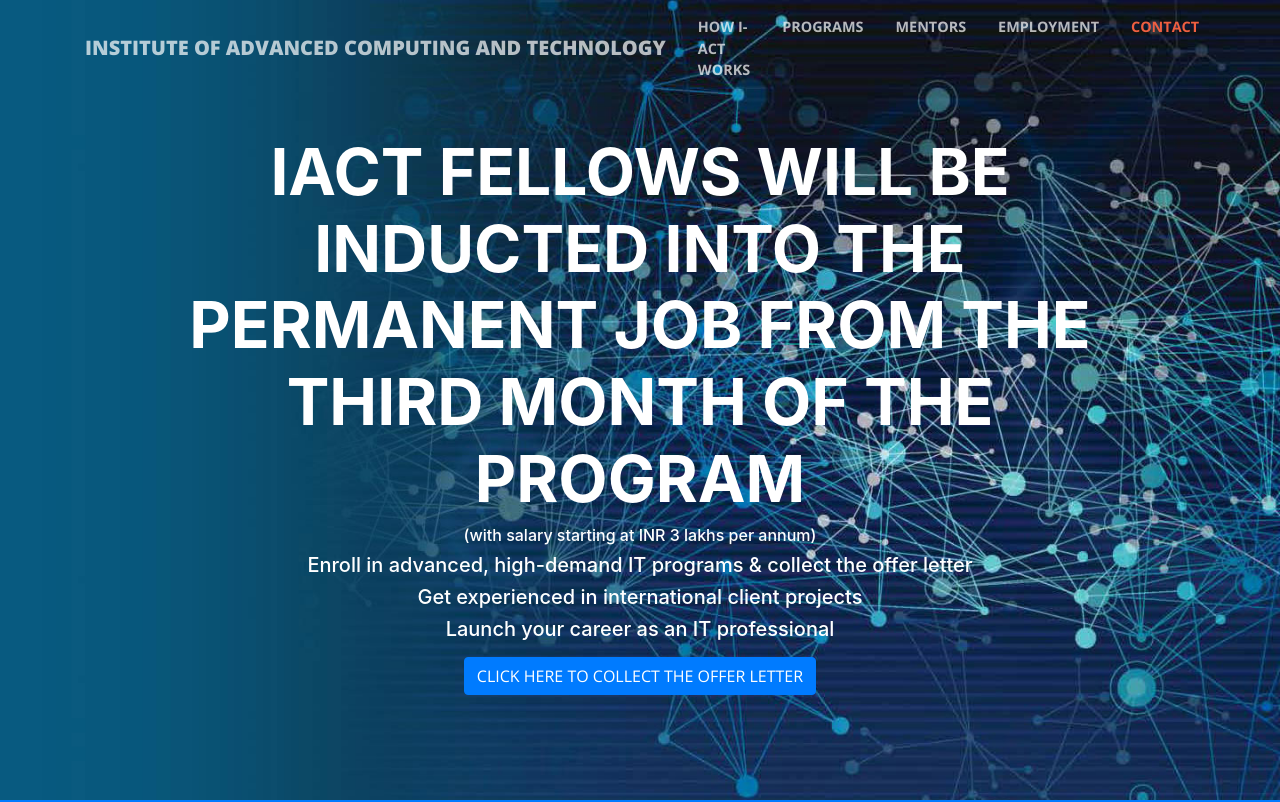
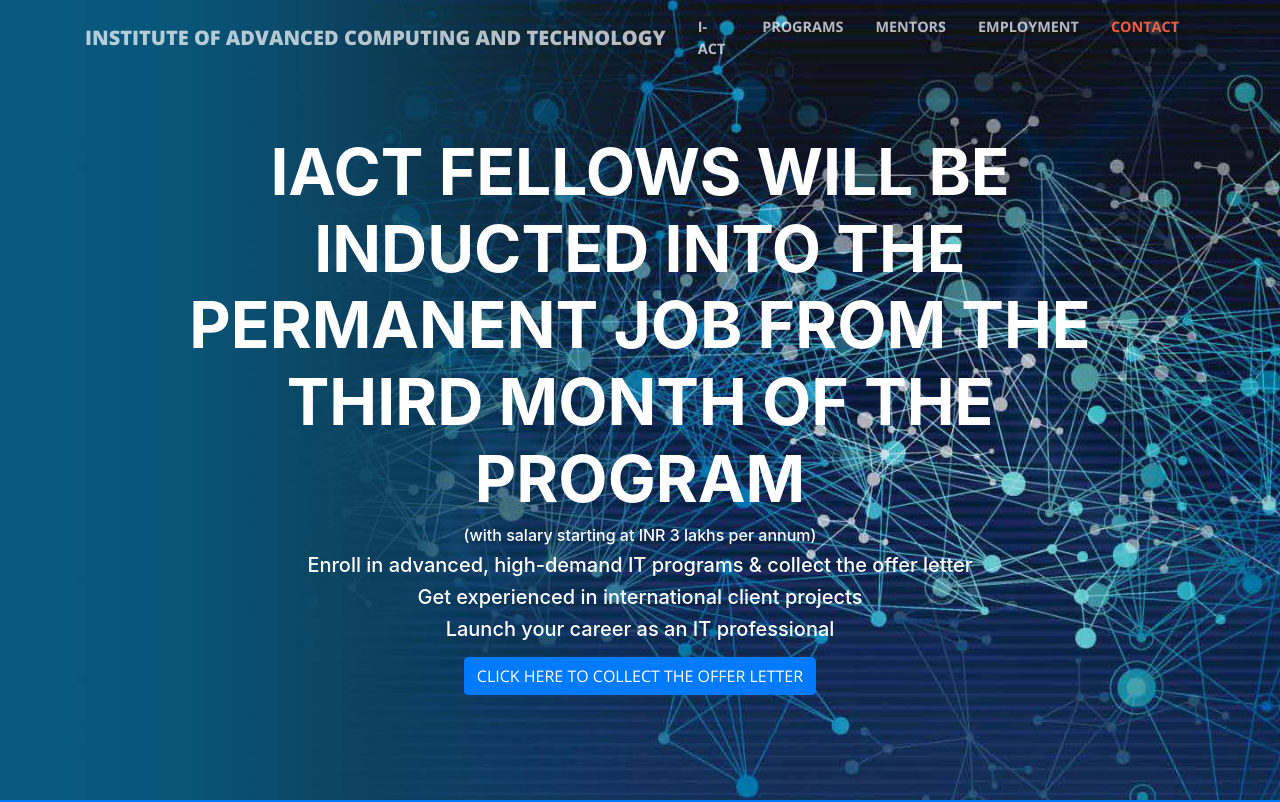
Before and after one commit to lnarasim/lnarasim_iact.github.io, a website with bundled scripts: page index.html in a window 1280 px wide. Shown: the top 802 px of the page. Built offline with nearby package versions, Linux system fonts and the light colour scheme.

Commit message:
Update index.html

```diff
--- a/index.html
+++ b/index.html
@@ -47,7 +47,7 @@
         <div class="collapse navbar-collapse" id="navbarResponsive">
           <ul class="navbar-nav ml-auto">
             <li class="nav-item">
-              <a class="nav-link js-scroll-trigger" href="#howiactworks">How i-ACT Works</a>
+              <a class="nav-link js-scroll-trigger" href="#howiactworks">i-ACT</a>
             </li>
             <li class="nav-item">
               <a class="nav-link js-scroll-trigger" href="#programs">Programs</a>
```
